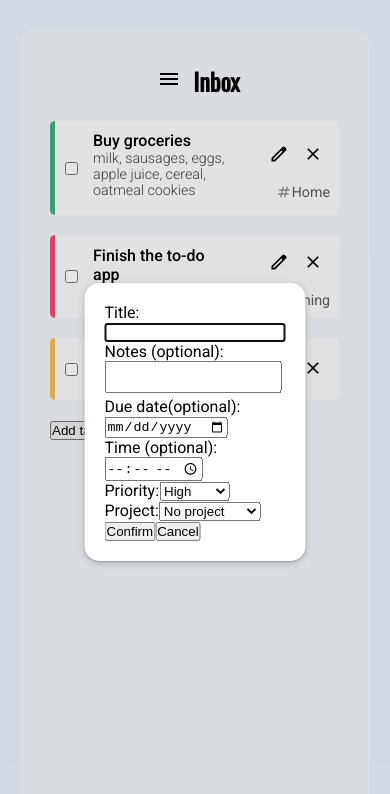
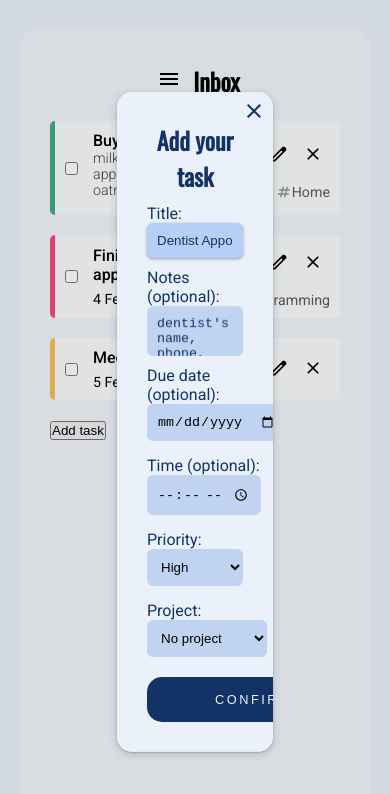
Before and after one commit to citronoiseau/todo-odin, a website built with webpack: page src/index.html in a window 390 px wide. Both pictures are taken after a click on the button "Add task". Built offline with nearby package versions, Linux system fonts and the light colour scheme.

Commit message:
added styling, refactored dialog handlers

```diff
--- a/src/dom/projectDialog.js
+++ b/src/dom/projectDialog.js
@@ -1,3 +1,5 @@
+import cancelIcon from "../icons/cancel.svg";
+
 export default function createProjectDialog() {
   const sidebar = document.querySelector("#sidebar");
 
@@ -5,6 +7,10 @@ export default function createProjectDialog() {
   dialog.classList.add("projectDialog");
   dialog.classList.add("dialog");
   sidebar.appendChild(dialog);
+
+  const dialogName = document.createElement("h5");
+  dialogName.textContent = "Add your project";
+  dialog.appendChild(dialogName);
 
   const projectForm = document.createElement("form");
   dialog.appendChild(projectForm);
@@ -22,6 +28,7 @@ export default function createProjectDialog() {
   );
   projectNameInput.maxLength = 30;
   projectNameInput.required = true;
+  projectNameInput.placeholder = "Work";
 
   const projectDescriptionContainer = createFormElementContainer(projectForm);
   const projectDescriptionLabel = createLabel(
@@ -33,6 +40,7 @@ export default function createProjectDialog() {
   projectDescriptionText.id = "projectDescription";
   projectDescriptionText.classList.add("noResize");
   projectDescriptionText.maxLength = 200;
+  projectDescriptionText.placeholder = "Work: Passion in Action.";
   projectDescriptionContainer.appendChild(projectDescriptionText);
 
   const buttonContainer = document.createElement("div");
@@ -46,7 +54,9 @@ export default function createProjectDialog() {
   confirmBtn.value = "Confirm";
   const cancelBtn = document.createElement("button");
   cancelBtn.id = "projectCancelBtn";
-  cancelBtn.textContent = "Cancel";
+  const cancel = document.createElement("img");
+  cancel.src = cancelIcon;
+  cancelBtn.appendChild(cancel);
   buttonContainer.appendChild(cancelBtn);
 }
 
@@ -73,3 +83,11 @@ function createFormElementContainer(parent) {
   parent.appendChild(formElementContainer);
   return formElementContainer;
 }
+export function editDialog() {
+  const dialogName = document.querySelector("h5");
+  dialogName.textContent = "Edit your project";
+}
+export function returnDialog() {
+  const dialogName = document.querySelector("h5");
+  dialogName.textContent = "Add your project";
+}
--- a/src/dom/taskDialog.js
+++ b/src/dom/taskDialog.js
@@ -1,4 +1,5 @@
 import { projects } from "../projectHandler/createProject";
+import cancelIcon from "../icons/cancel.svg";
 
 export default function createTaskDialog() {
   const main = document.querySelector("#main");
@@ -8,6 +9,10 @@ export default function createTaskDialog() {
   dialog.classList.add("dialog");
   main.appendChild(dialog);
 
+  const dialogName = document.createElement("h4");
+  dialogName.textContent = "Add your task";
+  dialog.appendChild(dialogName);
+
   const taskForm = document.createElement("form");
   dialog.appendChild(taskForm);
 
@@ -16,6 +21,7 @@ export default function createTaskDialog() {
   const taskNameInput = createInput("text", "title", taskNameContainer);
   taskNameInput.maxLength = 30;
   taskNameInput.required = true;
+  taskNameInput.placeholder = "Dentist Appointment";
 
   const taskDescriptionContainer = createFormElementContainer(taskForm);
   const taskDescriptionLabel = createLabel(
@@ -27,17 +33,23 @@ export default function createTaskDialog() {
   taskDescriptionText.id = "description";
   taskDescriptionText.classList.add("noResize");
   taskDescriptionText.maxLength = 100;
+  taskDescriptionText.placeholder = "dentist's name, phone, adress...";
+
   taskDescriptionContainer.appendChild(taskDescriptionText);
 
-  const taskDateContainer = createFormElementContainer(taskForm);
+  const secondaryInfo = document.createElement("div");
+  secondaryInfo.classList.add("secondaryInfoDialog");
+  taskForm.appendChild(secondaryInfo);
+
+  const taskDateContainer = createFormElementContainer(secondaryInfo);
   const taskDateLabel = createLabel(
-    "Due date(optional):",
+    "Due date (optional):",
     "dueDate",
     taskDateContainer
   );
   const taskDateInput = createInput("date", "dueDate", taskDateContainer);
 
-  const taskTimeContainer = createFormElementContainer(taskForm);
+  const taskTimeContainer = createFormElementContainer(secondaryInfo);
   const taskTimeLabel = createLabel(
     "Time (optional):",
     "time",
@@ -46,7 +58,7 @@ export default function createTaskDialog() {
   const taskTimeInput = createInput("time", "time", taskTimeContainer);
   taskTimeInput.value = "none";
 
-  const priorityContainer = createFormElementContainer(taskForm);
+  const priorityContainer = createFormElementContainer(secondaryInfo);
   const priorityLabel = createLabel(
     "Priority:",
     "prioritySelector",
@@ -65,7 +77,7 @@ export default function createTaskDialog() {
     prioritySelector.appendChild(priorityVariant);
   });
 
-  const projectContainer = createFormElementContainer(taskForm);
+  const projectContainer = createFormElementContainer(secondaryInfo);
   const projectLabel = createLabel(
     "Project:",
     "projectSelector",
@@ -82,8 +94,10 @@ export default function createTaskDialog() {
   const confirmBtn = createInput("submit", "confirmBtn", buttonContainer);
   confirmBtn.value = "Confirm";
   const cancelBtn = document.createElement("button");
+  const cancel = document.createElement("img");
+  cancel.src = cancelIcon;
+  cancelBtn.appendChild(cancel);
   cancelBtn.id = "cancelBtn";
-  cancelBtn.textContent = "Cancel";
   buttonContainer.appendChild(cancelBtn);
 }
 
@@ -132,3 +146,11 @@ export function updateOptions() {
     });
   }
 }
+export function editDialog() {
+  const dialogName = document.querySelector("h4");
+  dialogName.textContent = "Edit your task";
+}
+export function returnDialog() {
+  const dialogName = document.querySelector("h4");
+  dialogName.textContent = "Add your task";
+}
--- a/src/handleActiveLink.js
+++ b/src/handleActiveLink.js
@@ -1,12 +1,9 @@
 import handleTaskDisplay from "./taskHandler/handleTaskDisplay";
 let savedLink = null;
 export default function handleActiveLink() {
-  const inbox = document.querySelector("#inbox");
-  const today = document.querySelector("#today");
-  const upcoming = document.querySelector("#upcoming");
-
+  const links = document.querySelectorAll(".link");
   const projectLinks = document.querySelectorAll(".projectLink");
-  const allLinks = [inbox, today, upcoming, ...projectLinks];
+  const allLinks = [...links, ...projectLinks];
   const activeLink = allLinks.find((link) => link.classList.contains("active"));
 
   if (!activeLink) {
--- a/src/index.js
+++ b/src/index.js
@@ -6,15 +6,8 @@ import handleActiveLink from "./handleActiveLink";
 
 pageLoader();
 
-const inbox = document.querySelector("#inbox");
-const today = document.querySelector("#today");
-const upcoming = document.querySelector("#upcoming");
 const createTaskBtns = document.querySelectorAll(".addTaskBtn");
-
 const createProjectBtn = document.querySelector(".addProjectBtn");
-const projectList = document.querySelector(".projectList");
-const projectLinks = document.querySelectorAll(".projectLink");
-let allLinks = [inbox, today, upcoming, ...projectLinks];
 
 createTaskBtns.forEach((createTaskBtn) => {
   createTaskBtn.addEventListener("click", () => {
@@ -22,15 +15,18 @@ createTaskBtns.forEach((createTaskBtn) => {
   });
 });
 
-createProjectBtn.addEventListener("click", (event) => {
+createProjectBtn.addEventListener("click", () => {
   projectDialogHandler();
 });
 
+const navbar = document.querySelector(".navbar");
+const links = document.querySelectorAll(".link");
+const projectList = document.querySelector(".projectList");
+const projectLinks = document.querySelectorAll(".projectLink");
+let allLinks = [...links, ...projectLinks];
 export function updateAllLinks() {
   allLinks = [
-    inbox,
-    today,
-    upcoming,
+    ...navbar.querySelectorAll(".navbar"),
     ...projectList.querySelectorAll(".projectLink"),
   ];
 
--- a/src/projectHandler/handleProjectDialog.js
+++ b/src/projectHandler/handleProjectDialog.js
@@ -4,6 +4,7 @@ import { updateOptions } from "../dom/taskDialog";
 import { updateAllLinks } from "..";
 import handleActiveLink from "../handleActiveLink";
 import { saveProjectsToLocalStorage } from "./createProject";
+import { editDialog, returnDialog } from "../dom/projectDialog";
 let editMode = false;
 let projectToEdit = null;
 
@@ -21,7 +22,11 @@ export default function projectDialogHandler(
 
   const titleInput = projectDialog.querySelector("#projectTitle");
   const descriptionInput = projectDialog.querySelector("#projectDescription");
-
+  if (editMode) {
+    editDialog();
+  } else {
+    returnDialog();
+  }
   projectDialog.showModal();
   projectDialog.classList.add("active");
 
--- a/src/style.css
+++ b/src/style.css
@@ -10,7 +10,7 @@ body {
 }
 #content {
   display: grid;
-  grid-template-columns: minmax(100px, 20%) 1fr;
+  grid-template-columns: minmax(100px, 25%) 1fr;
   grid-template-areas: "sidebar main";
   height: 100vh;
 }
@@ -41,11 +41,21 @@ body {
 
 h1,
 h2,
-h3 {
+h3,
+h4,
+h5 {
   font-family: "Oswald", sans-serif;
 }
 h2 {
   text-transform: capitalize;
+}
+
+h4,
+h5 {
+  text-align: center;
+  font-size: 1.5rem;
+  color: #133368;
+  margin-bottom: 10px;
 }
 .display {
   background-color: #f2f6fc;
@@ -73,6 +83,7 @@ li > div {
   display: flex;
   align-items: center;
   gap: 8px;
+  cursor: pointer;
 }
 li {
   padding: 5px;
@@ -87,28 +98,123 @@ li.active,
 li:has(.projectLink.active) {
   background-color: #d4e0f0;
 }
-
+button,
+input[type="submit"] {
+  cursor: pointer;
+}
 .dialog {
-  position: fixed;
+  position: relative;
   top: 50%;
   left: 50%;
   transform: translate(-50%, -50%);
   opacity: 0;
   transition: opacity 0.5s ease-in-out;
   border: none;
-  padding: 20px;
+  padding: 30px;
   border-radius: 15px;
   box-shadow: rgba(60, 64, 67, 0.3) 0px 1px 2px 0px,
     rgba(60, 64, 67, 0.15) 0px 2px 6px 2px;
+  width: 40%;
+  background-color: #eaf1fb;
 }
-.noResize {
-  resize: none;
-  overflow-y: auto;
+form {
+  display: flex;
+  margin-top: 10px;
+  flex-direction: column;
+  gap: 10px;
 }
+
+label {
+  color: #133368;
+  font-size: 1rem;
+}
+input[type="text"],
+input[type="date"],
+input[type="time"],
+textarea,
+select {
+  padding: 10px;
+  border-radius: 6px;
+  background-color: #c0d3f0;
+  border: none;
+  transition: all 0.2s ease;
+}
+input::placeholder,
+textarea::placeholder {
+  color: #133368;
+}
+input[type="text"]:focus,
+input[type="date"]:focus,
+input[type="time"]:focus,
+textarea:focus,
+select:focus {
+  outline: none;
+  background-color: rgb(183, 206, 246);
+  box-shadow: rgba(60, 64, 67, 0.3) 0px 1px 2px 0px,
+    rgba(60, 64, 67, 0.15) 0px 1px 3px 1px;
+}
+
+.secondaryInfoDialog {
+  display: flex;
+  flex-wrap: wrap;
+  gap: 15px;
+}
+.secondaryInfoDialog .form-element {
+  flex: 1 0 40%;
+  box-sizing: border-box;
+}
+
 .dialog.active {
   opacity: 1;
 }
+.form-element {
+  display: flex;
+  flex-direction: column;
+}
+#cancelBtn,
+#projectCancelBtn {
+  position: absolute;
+  top: 0;
+  right: 0;
+  background-color: transparent;
+  border: none;
+  padding: 7px;
+  transition: all 0.2s ease-in;
+  border-radius: 0px 15px 0 15px;
+}
+#cancelBtn img,
+#projectCancelBtn img,
+.removeBtn img {
+  transition: transform 0.3s ease;
+}
 
+#cancelBtn:hover img,
+#projectCancelBtn:hover img,
+.removeBtn:hover img {
+  transform: rotate(65deg);
+}
+#confirmBtn,
+#projectConfirmBtn {
+  margin-top: 10px;
+  border: none;
+  border-radius: 15px;
+  background-color: #133368;
+  color: #eaf1fb;
+  padding: 15px 68px;
+  transition: all 0.2s ease-in;
+  font-size: 0.8rem;
+  text-transform: uppercase;
+  letter-spacing: 2.5px;
+}
+#confirmBtn:hover,
+#projectConfirmBtn:hover {
+  background-color: #2556a5;
+  transform: translateY(-2px);
+}
+#confirmBtn:active,
+#projectConfirmBtn:active {
+  background-color: #2556a595;
+}
 .taskList {
   display: flex;
   flex-direction: column;
@@ -182,13 +288,21 @@ li:has(.projectLink.active) {
 }
 .editBtn:hover,
 .removeBtn:hover,
-.burgerMenu:hover {
+.burgerMenu:hover,
+#cancelBtn:hover,
+#projectCancelBtn:hover {
   background-color: #bfd1ee;
 }
 .editBtn:active,
 .removeBtn:active,
-.burgerMenu:active {
+.burgerMenu:active,
+#cancelBtn:active,
+#projectCancelBtn:active {
   background-color: #b5c8e68d;
+}
+.noResize {
+  resize: none;
+  overflow-y: auto;
 }
 @media (max-width: 1024px) {
   #content {
--- a/src/taskHandler/handleTaskDialog.js
+++ b/src/taskHandler/handleTaskDialog.js
@@ -1,5 +1,6 @@
 import createTask from "./createTask";
 import handleActiveLink from "../handleActiveLink";
+import { editDialog, returnDialog } from "../dom/taskDialog";
 let editMode = false;
 let taskToEdit = null;
 
@@ -21,7 +22,11 @@ export default function taskDialogHandler(
   const timeInput = taskDialog.querySelector("#time");
   const prioritySelector = taskDialog.querySelector("#prioritySelector");
   const projectSelector = taskDialog.querySelector("#projectSelector");
-
+  if (editMode) {
+    editDialog();
+  } else {
+    returnDialog();
+  }
   taskDialog.showModal();
   taskDialog.classList.add("active");
 
```
Also changed, not shown: src/dom/showTasks.js (+14 -0 lines), src/dom/sidebar.js (+19 -5 lines), src/taskHandler/createTask.js (+9 -1 lines), src/taskHandler/handleTaskDisplay.js (+7 -1 lines), src/icons/cancel.svg (added), src/icons/completed.svg (added).
